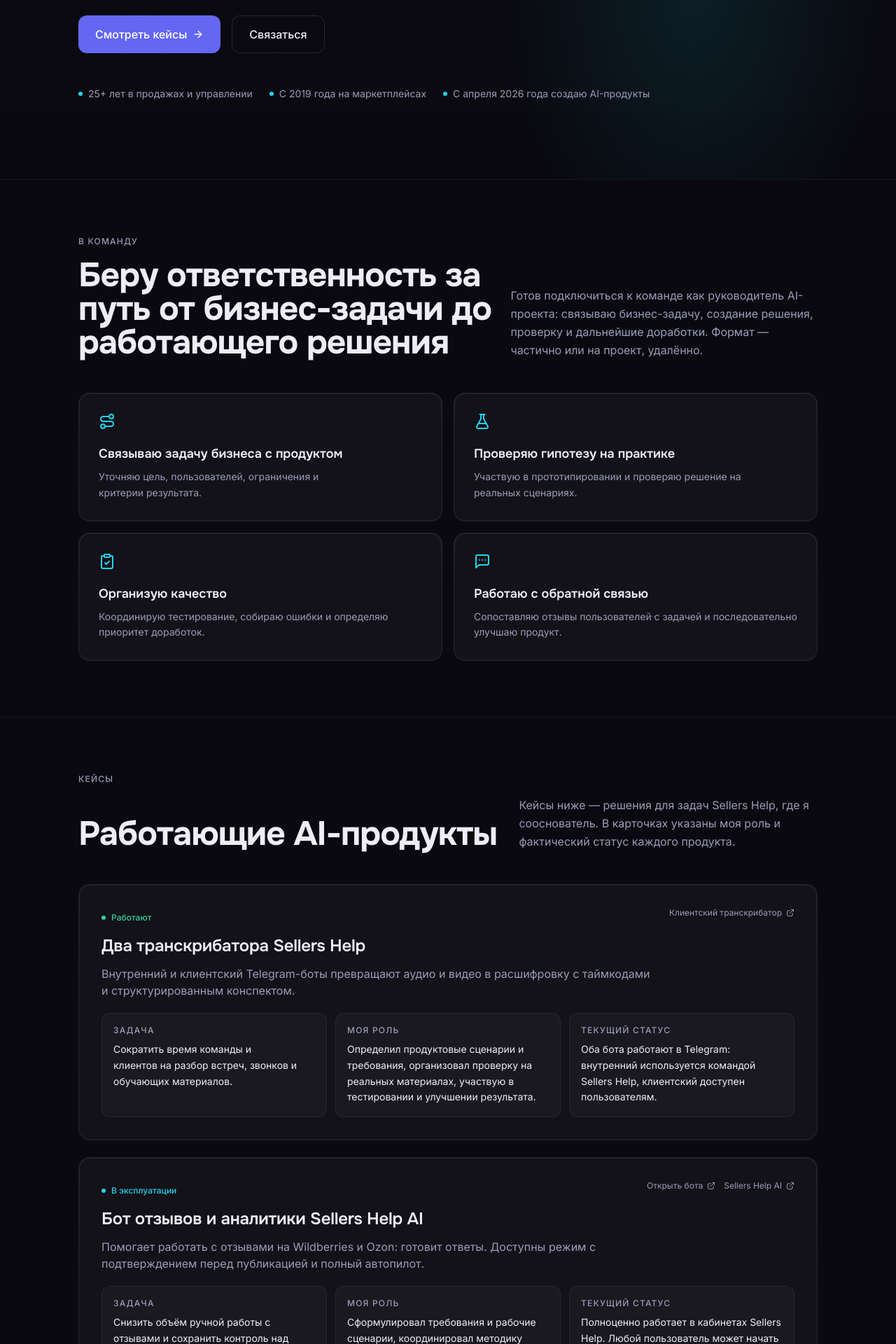
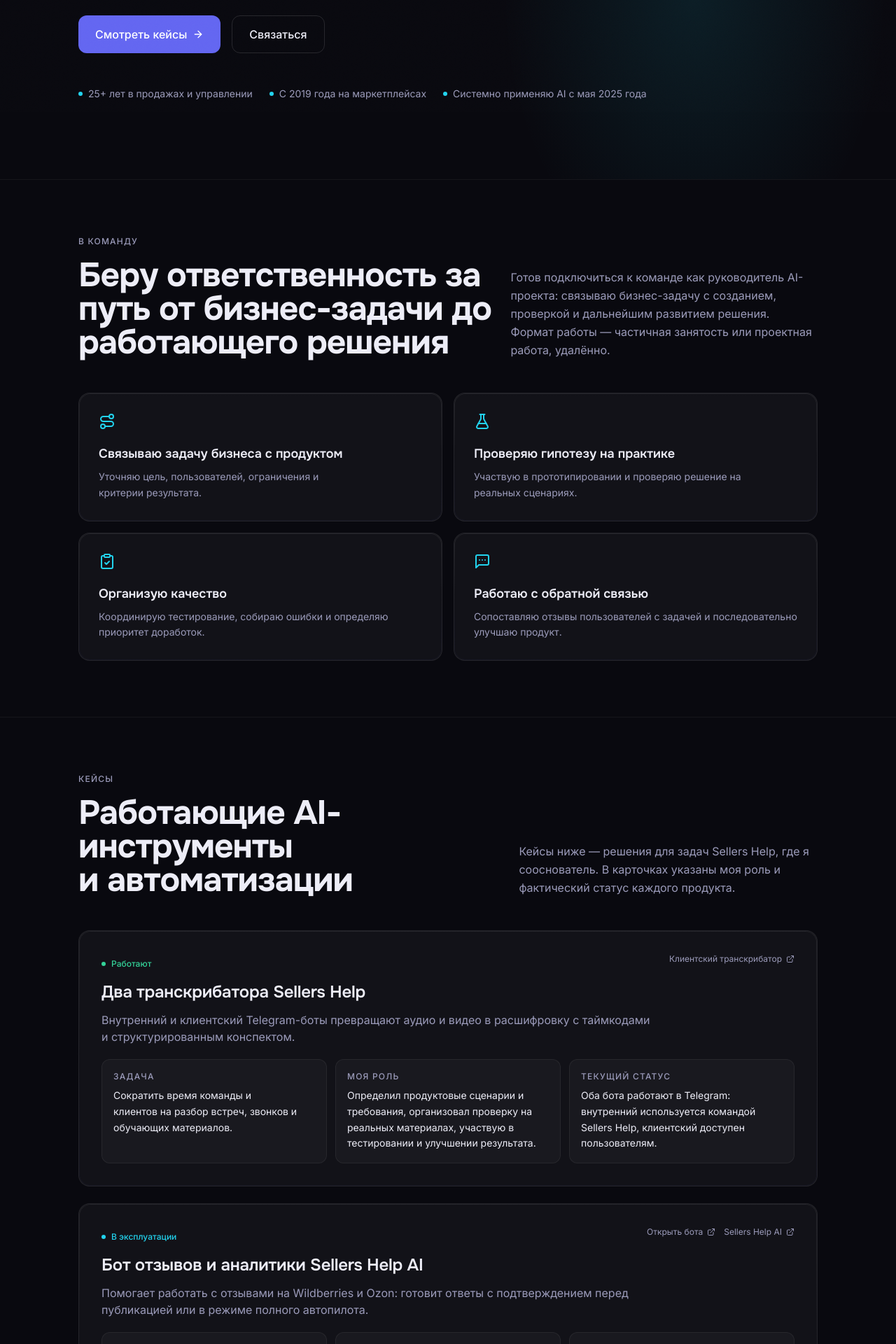
Before and after one commit to yurazlab/yurazlab, a Next.js app: page / in a window 1280 px wide. Shown: the part 640-2560 px from the top of the page at 70% size. Built offline with nearby package versions, Linux system fonts and the light colour scheme.

Commit message:
Уточнить тексты и мобильную навигацию портфолио

```diff
--- a/app/page.tsx
+++ b/app/page.tsx
@@ -6,7 +6,6 @@ import BusinessOffer from "@/components/BusinessOffer";
 import About from "@/components/About";
 import Contact from "@/components/Contact";
 import Footer from "@/components/Footer";
-import StickyTelegramPill from "@/components/StickyTelegramPill";
 
 export default function Home() {
   return (
@@ -21,7 +20,6 @@ export default function Home() {
         <Contact />
       </main>
       <Footer />
-      <StickyTelegramPill />
     </>
   );
 }
--- a/components/About.tsx
+++ b/components/About.tsx
@@ -22,7 +22,7 @@ export default function About() {
                 fill
                 sizes="(max-width: 1024px) 100vw, 36vw"
                 className="object-cover"
-                priority={false}
+                preload
               />
             </div>
           </div>
--- a/components/Contact.tsx
+++ b/components/Contact.tsx
@@ -8,7 +8,7 @@ export default function Contact() {
           <p className="label mb-4">Контакты</p>
           <h2 className="heading-lg mb-5 text-text-base">Обсудить сотрудничество</h2>
           <p className="mx-auto mb-9 max-w-2xl text-base leading-relaxed text-text-muted md:text-lg">
-            Если вы рассматриваете руководителя AI-проекта в команду или хотите обсудить
+            Если вам нужен руководитель AI-проектов в команду или вы хотите обсудить
             бизнес-задачу, напишите в Telegram или на почту.
           </p>
 
--- a/components/CurrentProjects.tsx
+++ b/components/CurrentProjects.tsx
@@ -7,7 +7,7 @@ export default function CurrentProjects() {
       <div className="container-base">
         <p className="label mb-4">Кейсы</p>
         <div className="mb-12 grid gap-5 lg:grid-cols-[1fr_0.7fr] lg:items-end">
-          <h2 className="heading-lg text-text-base">Работающие AI-продукты</h2>
+          <h2 className="heading-lg text-text-base">Работающие AI-инструменты и автоматизации</h2>
           <p className="text-base leading-relaxed text-text-muted lg:justify-self-end">
             Кейсы ниже — решения для задач Sellers Help, где я сооснователь. В карточках указаны моя роль и фактический статус каждого продукта.
           </p>
--- a/components/Hero.tsx
+++ b/components/Hero.tsx
@@ -3,7 +3,7 @@ import { ArrowRight } from "lucide-react";
 const trustMarkers = [
   "25+ лет в продажах и управлении",
   "С 2019 года на маркетплейсах",
-  "С апреля 2026 года создаю AI-продукты",
+  "Системно применяю AI с мая 2025 года",
 ];
 
 export default function Hero() {
--- a/components/JsonLd.tsx
+++ b/components/JsonLd.tsx
@@ -53,7 +53,7 @@ export default function JsonLd() {
       {
         "@type": "ItemList",
         "@id": `${siteUrl}/#projects`,
-        name: "Работающие AI-продукты",
+        name: "Работающие AI-инструменты и автоматизации",
         itemListElement: featuredProjects.map((project, index) => ({
           "@type": "ListItem",
           position: index + 1,
--- a/components/Navbar.tsx
+++ b/components/Navbar.tsx
@@ -42,7 +42,7 @@ export default function Navbar() {
           ))}
         </div>
 
-        <Link href="#contact" className="btn-primary hidden px-5 py-2.5 text-sm md:inline-flex">
+        <Link href="#contact" className="btn-primary px-5 py-2.5 text-sm">
           Связаться
         </Link>
 
@@ -61,7 +61,12 @@ export default function Navbar() {
 
       <div
         id="mobile-menu"
-        className={`overflow-hidden border-t border-white/[0.06] bg-dark/95 backdrop-blur-xl transition-all duration-300 md:hidden ${open ? "max-h-80 opacity-100" : "max-h-0 opacity-0"}`}
+        aria-hidden={!open}
+        className={`overflow-hidden border-t border-white/[0.06] bg-dark/95 backdrop-blur-xl transition-all duration-300 md:hidden ${
+          open
+            ? "visible max-h-80 opacity-100 pointer-events-auto"
+            : "invisible max-h-0 opacity-0 pointer-events-none"
+        }`}
       >
         <div className="container-base flex flex-col gap-4 py-5">
           {links.map((link) => (
@@ -74,9 +79,6 @@ export default function Navbar() {
               {link.label}
             </Link>
           ))}
-          <Link href="#contact" className="btn-primary mt-2 w-fit text-sm" onClick={() => setOpen(false)}>
-            Связаться
-          </Link>
         </div>
       </div>
     </nav>
--- a/components/TeamFit.tsx
+++ b/components/TeamFit.tsx
@@ -33,8 +33,9 @@ export default function TeamFit() {
             Беру ответственность за путь от бизнес-задачи до работающего решения
           </h2>
           <p className="max-w-xl text-base leading-relaxed text-text-muted lg:justify-self-end">
-            Готов подключиться к команде как руководитель AI-проекта: связываю бизнес-задачу,
-            создание решения, проверку и дальнейшие доработки. Формат — частично или на проект, удалённо.
+            Готов подключиться к команде как руководитель AI-проекта: связываю бизнес-задачу
+            с созданием, проверкой и дальнейшим развитием решения. Формат работы — частичная занятость
+            или проектная работа, удалённо.
           </p>
         </div>
 
--- a/data/projects.ts
+++ b/data/projects.ts
@@ -39,7 +39,7 @@ export const featuredProjects: FeaturedProject[] = [
     statusColor: "text-cyan",
     title: "Бот отзывов и аналитики Sellers Help AI",
     summary:
-      "Помогает работать с отзывами на Wildberries и Ozon: готовит ответы. Доступны режим с подтверждением перед публикацией и полный автопилот.",
+      "Помогает работать с отзывами на Wildberries и Ozon: готовит ответы с подтверждением перед публикацией или в режиме полного автопилота.",
     task:
       "Снизить объём ручной работы с отзывами и сохранить контроль над качеством ответов.",
     role:
```
